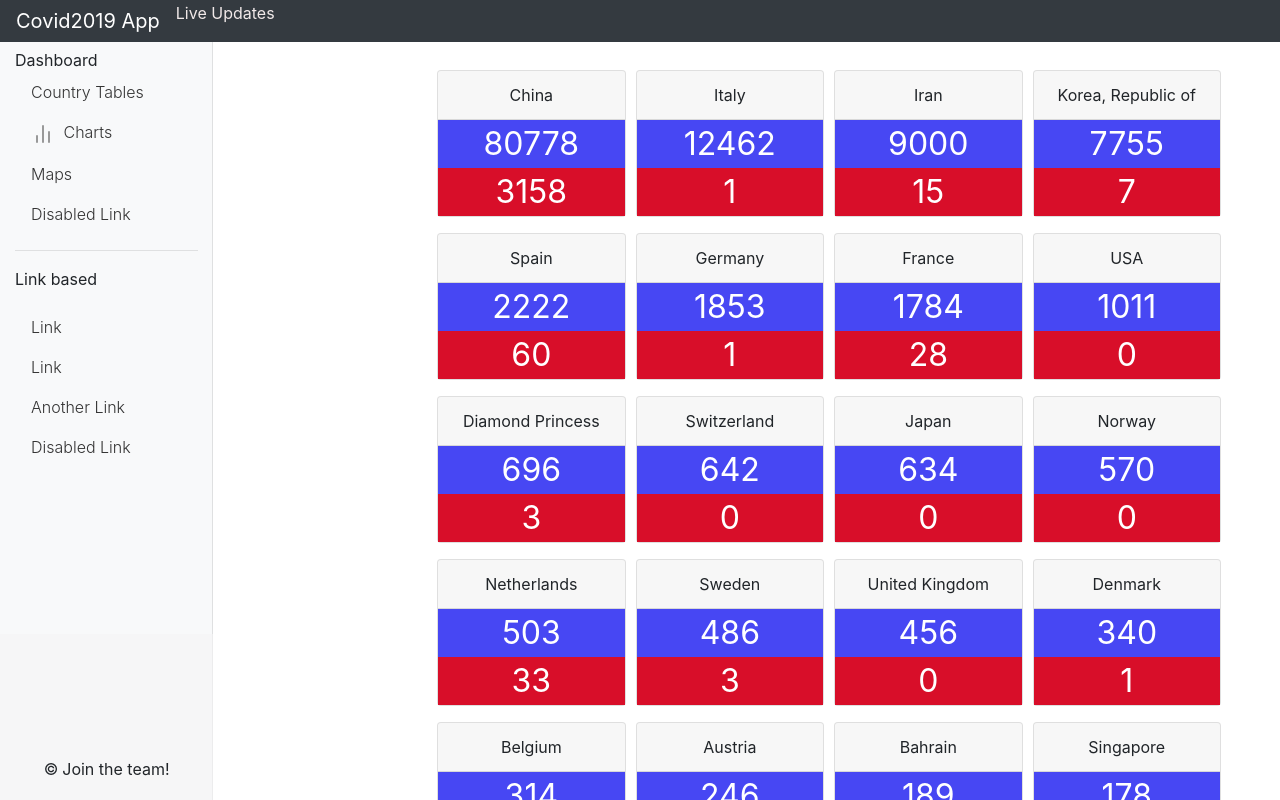
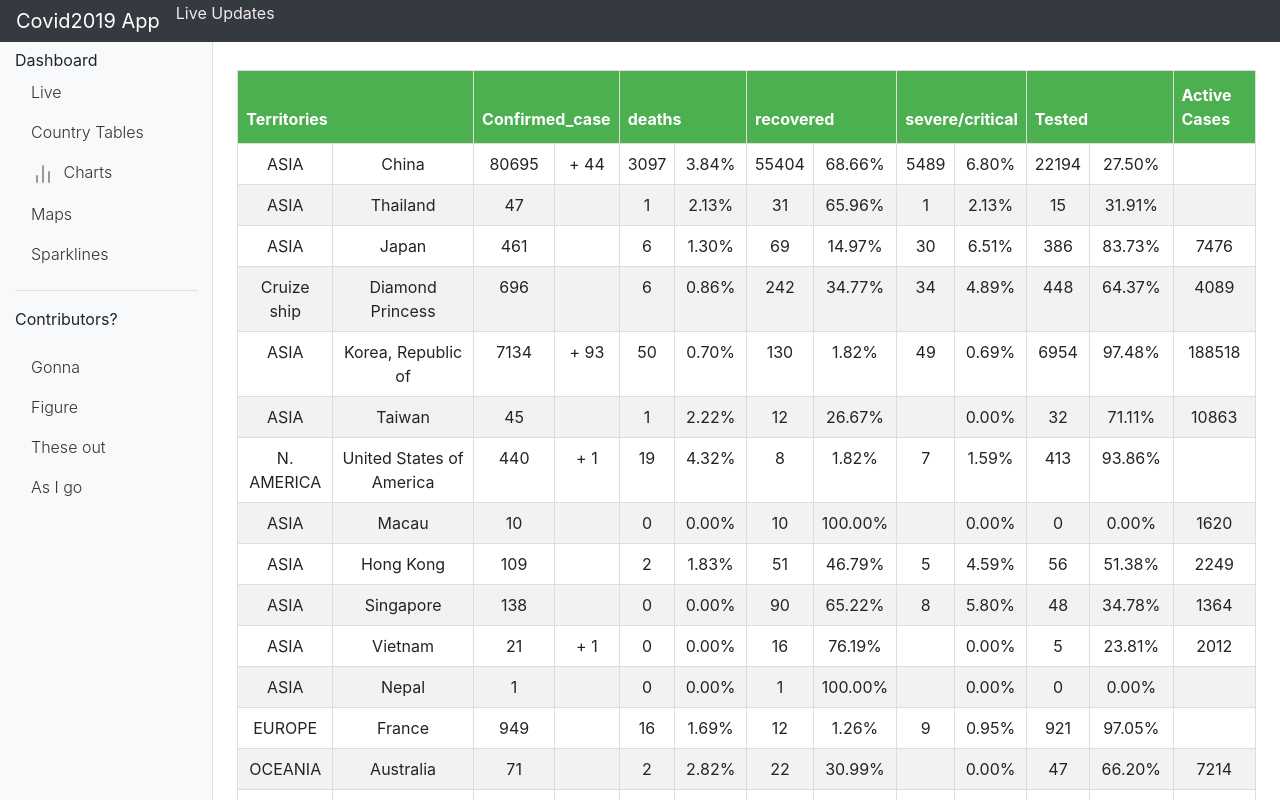
Before and after one commit to COVID2019-app/front-end, a React (Create React App) app: page /allcountriestable in a window 1280 px wide. Shown: the top 800 px of the page. Built offline with nearby package versions, Linux system fonts and the light colour scheme; the HTML template or start-up script is replaced by a standard one.

Commit message:
Dashboard with mock data

```diff
--- a/src/App.js
+++ b/src/App.js
@@ -1,6 +1,6 @@
 import React from 'react';
 import { BrowserRouter } from 'react-router-dom';
-import Main from './components/MainComponent'
+import Main from './components/Main'
 import './App.css';
 
 
--- a/src/components/HomeComponent.js
+++ b/src/components/AllCountriesTable.js
@@ -75,7 +75,7 @@ Object.keys(covidData).map(item => {
     return 1;
   });
 });
-export default function Home2() {
+export default function AllCountriesTable() {
   return (
     <table id="customers" className="table table-bordered">
       <thead>
--- a/src/components/FooterComponent.js
+++ /dev/null
@@ -1,29 +0,0 @@
-import React from 'react';
-//import { Link } from 'react-router-dom';
-
-function Footer(props) {
-    return (
-        <footer>
-            <div className="container">
-                <div className="row justify-content-center">
-                    <div className="col-12 col-sm-4 align-self-center">
-                        <div className="text-center">
-                            <a className="btn btn-social-icon btn-instagram" href="https://instagram.com/"><i className="fa fa-instagram"></i></a>
-
-                            <a className="btn btn-social-icon btn-facebook" href="https://www.facebook.com/profile.php?id="><i className="fa fa-facebook"></i></a>
-                            <a className="btn btn-social-icon btn-twitter" href="https://twitter.com/"><i className="fa fa-twitter"></i></a>
-                            <a className="btn btn-social-icon" href="mailto:"><i className="fa fa-envelope-o"></i></a>
-                        </div>
-                    </div>
-                </div>
-                <div className="row justify-content-center">
-                    <div className="col-auto">
-                        <p>©<b id="copy"> </b>Join the team!</p>
-                    </div>
-                </div>
-            </div>
-        </footer>
-    )
-}
-
-export default Footer;
--- a/src/components/LiveComponent.js
+++ b/src/components/Live.js
@@ -4,7 +4,6 @@ import {
     CardGroup, CardHeader
 } from 'reactstrap';
 import { COUNTRIES } from '../shared/livecountries';
-
 const RenderCards = ({ topcountries }) => {
 
 
--- a/src/components/MainComponent.js
+++ b/src/components/Main.js
@@ -1,10 +1,10 @@
 import React, { Component } from 'react';
 //import Home from './HomeComponent';
-import Header from './HeaderComponent';
-import Footer from './FooterComponent';
-import Live from './LiveComponent'
+import Header from './Header';
+import Live from './Live';
 import { Switch, Route, Redirect, /*withRouter*/ } from 'react-router-dom';
-import Sidemenu from './SideMenuComponent';
+import Sidemenu from './SideMenu';
+import AllCountriesTable from './AllCountriesTable';
 
 class Main extends Component {
 
@@ -16,7 +16,8 @@ class Main extends Component {
                 <Sidemenu />
                     <main className="col-md-9 ml-sm-auto col-lg-10 px-4">
                         <Switch>
-                            <Route path='/' component={()=><Live />}/>
+                            <Route exact path='/' component={()=><Live />}/>
+                            <Route exact path='/allcountriestable' component={()=><AllCountriesTable/>}/>
                             <Redirect to='/'/>
                         </Switch>
 
--- a/src/components/SideMenuComponent.js
+++ b/src/components/SideMenu.js
@@ -1,6 +1,5 @@
 import React, { Component } from 'react';
 import { Nav, NavItem, NavLink, UncontrolledCollapse} from 'reactstrap';
-import Footer from './FooterComponent'
 import {COUNTRIES} from '../shared/livecountries';
 
 const RenderDetailedCountries = ({countries}) =>{
@@ -38,10 +37,13 @@ class Sidemenu extends Component {
               Dashboard
                 <Nav vertical >
                     <NavItem>
+                            <NavItem>
+                                <NavLink href="/">Live</NavLink>
+                            </NavItem>
                         <NavLink className="caret" href="#" id="toggler">Country Tables</NavLink>
                         <UncontrolledCollapse toggler='#toggler'>
                             <NavItem>
-                                <NavLink href='#'>All Countries</NavLink>
+                                    <NavLink href='/allcountriestable'>All Countries</NavLink>
                             </NavItem>
                             <RenderDetailedCountries countries={this.state.country}/>
                         </UncontrolledCollapse>
@@ -53,16 +55,15 @@ class Sidemenu extends Component {
                         <NavLink href="#">Maps</NavLink>
                     </NavItem>
                     <NavItem>
-                        <NavLink disabled href="#">Disabled Link</NavLink>
+                        <NavLink href="#">Sparklines</NavLink>
                     </NavItem>
                 </Nav>
                 <hr />
-                <p>Link based</p>
+                <p>Contributors?</p>
                 <Nav vertical>
-                    <NavLink href="#">Link</NavLink> <NavLink href="#">Link</NavLink> <NavLink href="#">Another Link</NavLink> <NavLink disabled href="#">Disabled Link</NavLink>
+                    <NavLink href="#">Gonna</NavLink> <NavLink href="#">Figure</NavLink> <NavLink href="#">These out</NavLink> <NavLink disabled href="#">As I go</NavLink>
                 </Nav>
                 </div>
-                <Footer/>
             </div>
         );
     }
```
Also changed, not shown: src/components/Header.js (renamed from src/components/HeaderComponent.js), src/components/Home2.js (renamed from src/components/HomeComponent2.js).
